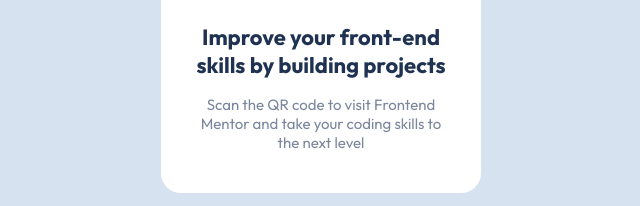
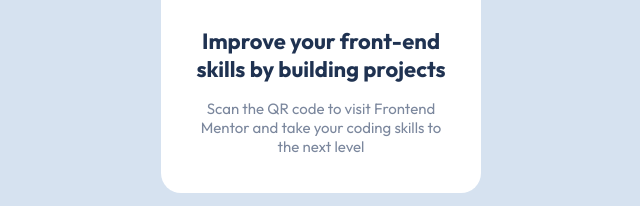
Before and after one commit to NiloyDas07/QRCode, a plain HTML site: page index.html in a window 1280 px wide. Shown: the part 457-663 px from the top of the page, 319-959 px from the left. Drawn offline with Linux system fonts and the light colour scheme.

Commit message:
Updating Screenshot

```diff
--- a/index.css
+++ b/index.css
@@ -24,7 +24,7 @@
   display: flex;
   flex-direction: column;
   align-items: center;
-  gap: 1rem;
+  gap: 30px;
 }
 
 img {
@@ -34,7 +34,6 @@
 
 .text-container {
   width: 250px;
-  padding-top: 10px;
   text-align: center;
   display: flex;
   flex-direction: column;
```
